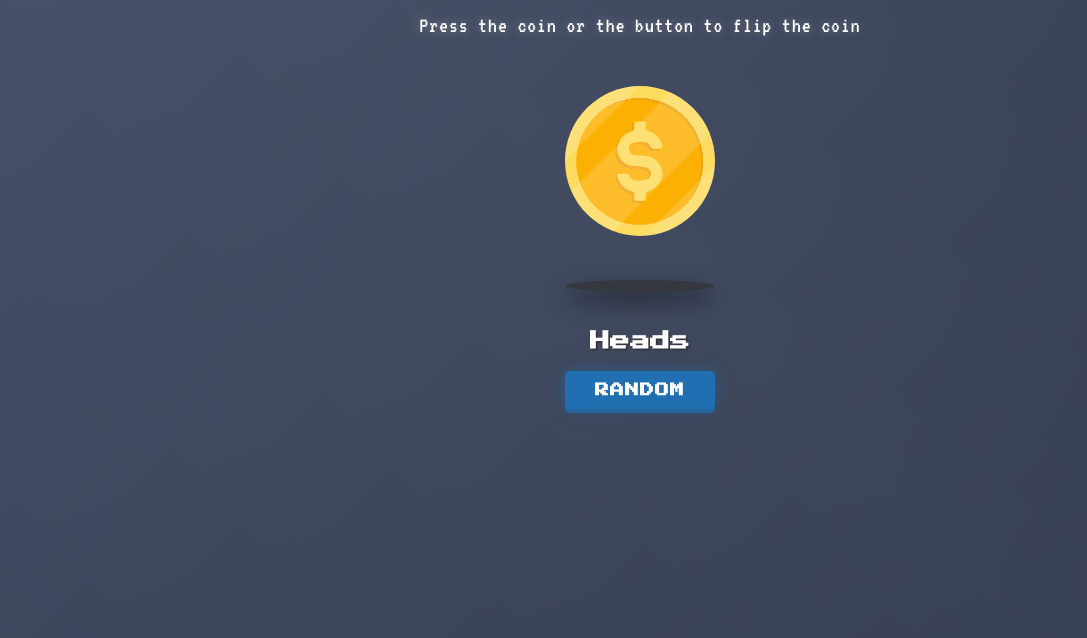
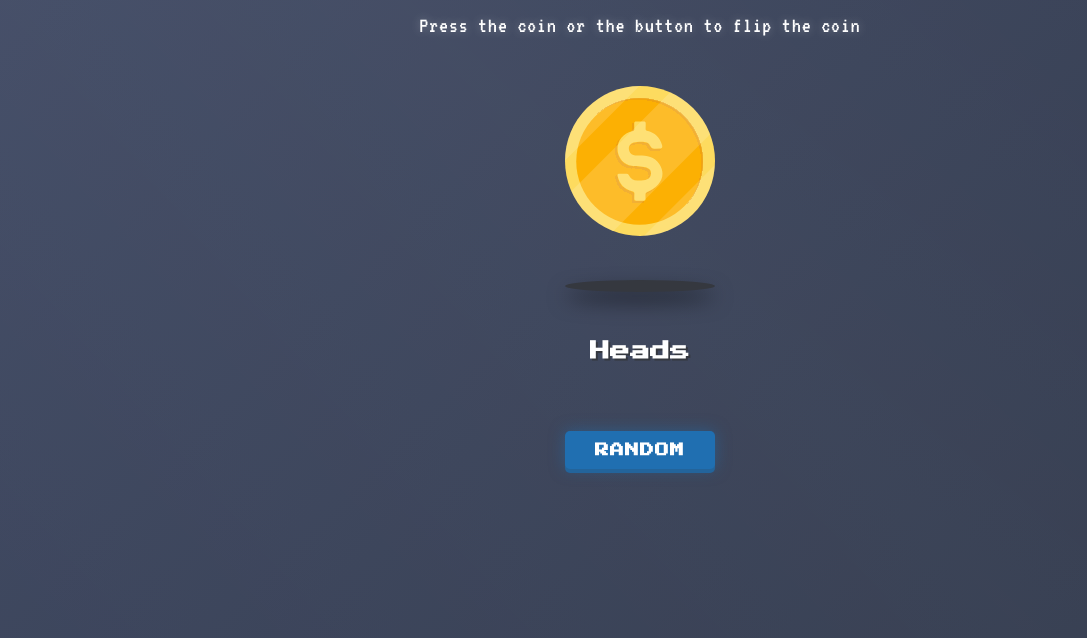
Before and after one commit to vulinhnopro2704/devChallenge, a plain HTML site: page flip-the-coin-master/flip-the-coin-master/index.html in a window 1280 px wide. Shown: the part 162-800 px from the top of the page, without its empty margins (0-1087 px from the left). Drawn offline with Linux system fonts and the light colour scheme.

Commit message:
Update v2

```diff
--- a/flip-the-coin-master/flip-the-coin-master/index.html
+++ b/flip-the-coin-master/flip-the-coin-master/index.html
@@ -119,6 +119,7 @@
       z-index: 1;
       font-size: 14px;
       letter-spacing: 1px;
+      margin-top: 30px;
     }
 
     .btn:hover {
@@ -135,6 +136,7 @@
       font-family: 'Press Start 2P', 'Press Start 2P Fallback', cursive;
       font-size: 40px;
       color: #ffffff;
+      font-weight: 800;
       text-align: center;
       font-weight: 800;
       text-shadow: 4px 4px 0px #35383f, 0 0 20px rgba(255, 255, 255, 0.4);
@@ -155,6 +157,7 @@
       z-index: 1;
       margin-top: 10px;
       text-shadow: 2px 2px 0px #35383f;
+      margin: 20px;
     }
 
     .result-text-change {
```
